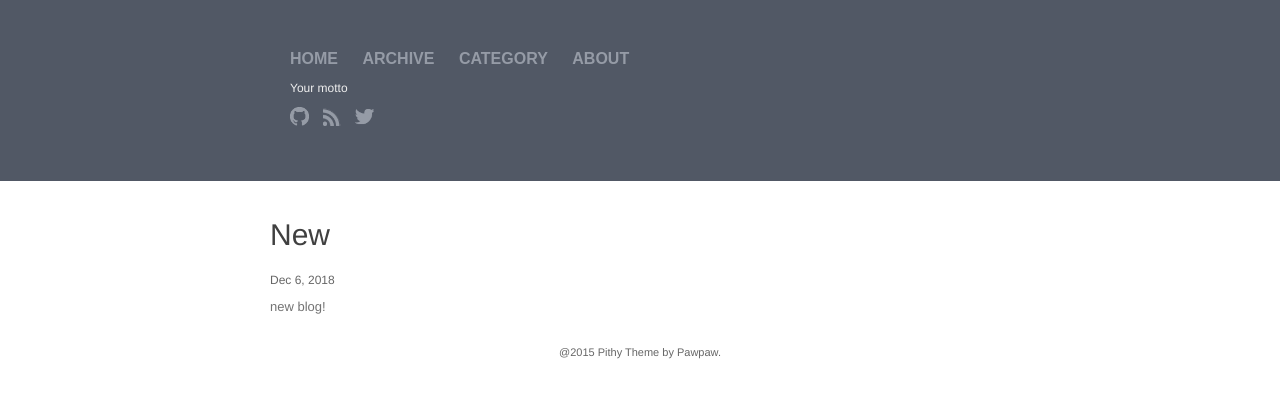
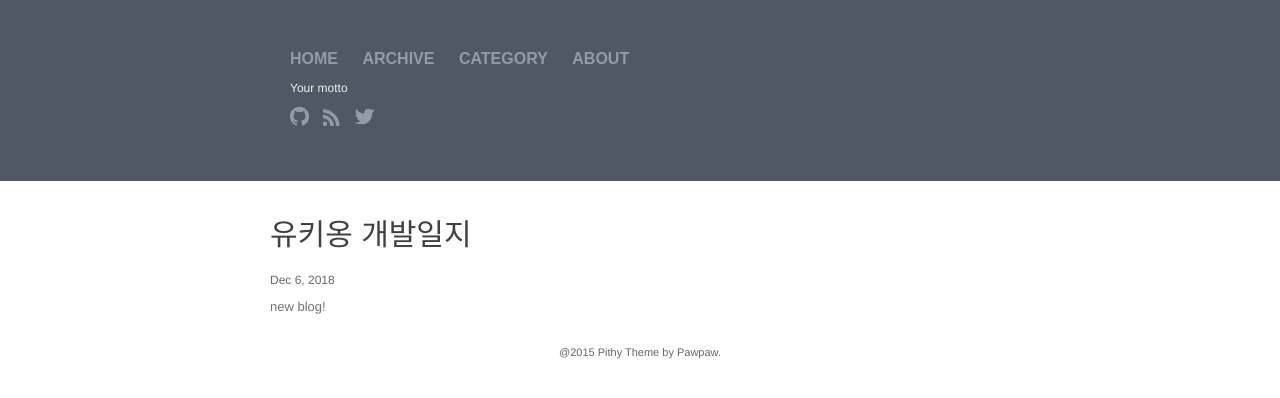
Before and after one commit to ukeeong/ukeeong.github.io, a Jekyll site: the page built from _posts/2018-12-06-new.markdown, in a window 1280 px wide. Shown: the top 398 px of the page. Built offline with Jekyll 4.4.1, drawn with Linux system fonts in a browser that asks for light colours; our own code applies the rules of GitHub Pages for plain Markdown files; comment, search, counter and statistics services are not loaded.

Commit message:
Update 2018-12-06-new.markdown

```diff
--- a/_posts/2018-12-06-new.markdown
+++ b/_posts/2018-12-06-new.markdown
@@ -1 +1,8 @@
+---
+layout: post
+title:  "유키옹 개발일지"
+date:   2018-12-06 05:32
+categories: diaries
+---
+
 new blog!
```
